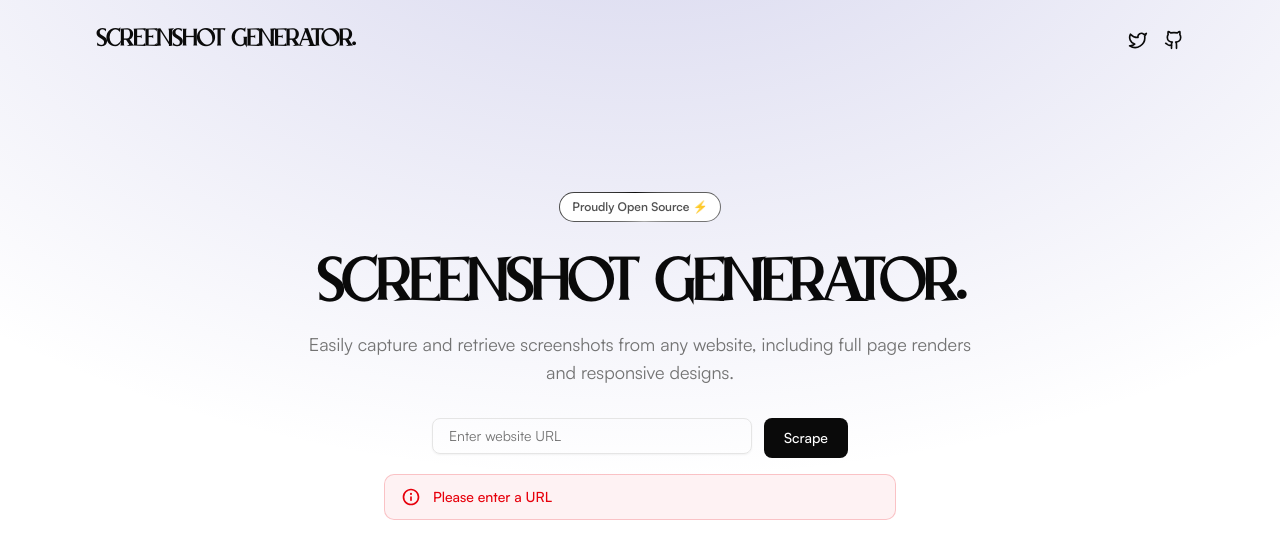
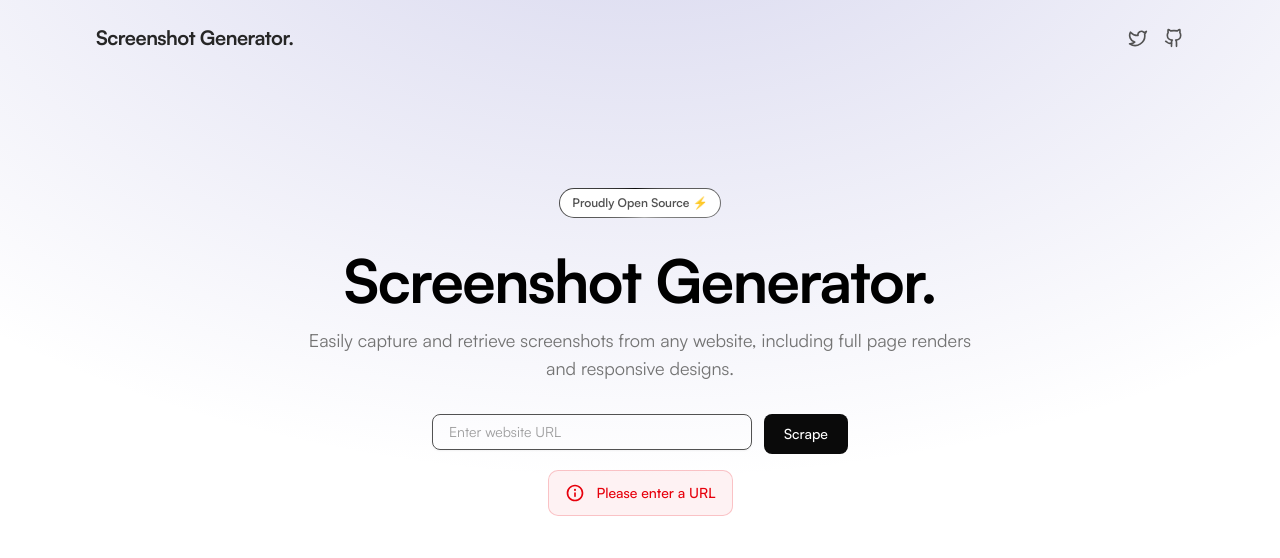
Before and after one commit to drealdumore/screenshotter, a Next.js app: page / in a window 1280 px wide. Both pictures are taken after a click on the button "Scrape". Shown: the top 558 px of the page. Built offline with nearby package versions, Linux system fonts and the light colour scheme.

Commit message:
fix(ui): center error message with max width for better desktop layout

```diff
--- a/app/globals.css
+++ b/app/globals.css
@@ -8,7 +8,6 @@
   --color-foreground: var(--foreground);
   --font-sans: var(--font-satoshi);
   --font-mono: var(--font-satoshi);
-  --font-heading: var(--font-bodar);
   --color-sidebar-ring: var(--sidebar-ring);
   --color-sidebar-border: var(--sidebar-border);
   --color-sidebar-accent-foreground: var(--sidebar-accent-foreground);
@@ -118,9 +117,9 @@
     @apply border-border outline-ring/50;
   }
   body {
-    @apply bg-background text-foreground font-sans;
+    @apply bg-background text-neutral-700;
   }
   h1, h2, h3, h4, h5, h6 {
-    font-family: var(--font-bodar), var(--font-satoshi), system-ui, sans-serif;
+    font-family: var(--font-satoshi), system-ui, sans-serif;
   }
 }
--- a/app/layout.tsx
+++ b/app/layout.tsx
@@ -9,11 +9,6 @@ const satoshi = localFont({
   display: "swap",
 });
 
-const bodar = localFont({
-  src: "../public/bodar.otf",
-  variable: "--font-bodar",
-  display: "swap",
-});
 
 export const metadata: Metadata = {
   title: "Screenshot Generator",
@@ -28,7 +23,7 @@ export default function RootLayout({
   return (
     <html lang="en">
       <body
-        className={`${satoshi.variable} ${bodar.variable} font-sans antialiased`}
+        className={`${satoshi.variable} antialiased`}
       >
         <ThemeProvider attribute="class" defaultTheme="system" enableSystem>
           {children}
--- a/app/page.tsx
+++ b/app/page.tsx
@@ -114,7 +114,7 @@ const ScreenshotGenerator = () => {
         <div className="mx-auto max-w-6xl px-4 py-6 sm:px-6 lg:px-8">
           <div className="flex items-center justify-between">
             <motion.h1
-              className="text-2xl font-bold tracking-tight text-foreground font-[family-name:var(--font-bodar)]"
+              className="text-xl font-bold tracking-tight text-neutral-800"
               initial={{ opacity: 0, x: -20 }}
               animate={{ opacity: 1, x: 0 }}
               transition={{ duration: 0.6, delay: 0.1 }}
@@ -122,7 +122,7 @@ const ScreenshotGenerator = () => {
               Screenshot Generator.
             </motion.h1>
             <motion.div
-              className="flex items-center gap-4"
+              className="flex items-center gap-4 text-neutral-600"
               initial={{ opacity: 0, x: 20 }}
               animate={{ opacity: 1, x: 0 }}
               transition={{ duration: 0.6, delay: 0.2 }}
@@ -164,7 +164,7 @@ const ScreenshotGenerator = () => {
                 animate={{ opacity: 1, y: 0 }}
                 transition={{ duration: 0.4, delay: 0.1 }}
               >
-              <h2 className="text-2xl font-semibold text-foreground font-[family-name:var(--font-bodar)]">
+                <h2 className="text-2xl font-semibold ">
                   Screenshot Preview
                 </h2>
                 <motion.div
@@ -264,7 +264,7 @@ const ScreenshotGenerator = () => {
                 transition={{ duration: 0.6, delay: 0.3 }}
               >
                 <motion.h2
-                  className="text-5xl font-bold tracking-tight text-foreground sm:text-6xl font-[family-name:var(--font-bodar)]"
+                  className="text-5xl font-bold tracking-tight text-black sm:text-6xl "
                   initial={{ opacity: 0, y: 20 }}
                   animate={{ opacity: 1, y: 0 }}
                   transition={{ duration: 0.6, delay: 0.4 }}
@@ -294,14 +294,14 @@ const ScreenshotGenerator = () => {
                   animate={{ opacity: 1, scale: 1 }}
                   transition={{ duration: 0.5, delay: 0.7 }}
                 >
-                  <Input
+                  <input
                     type="url"
                     value={url}
                     onChange={handleInputChange}
                     onKeyPress={handleKeyPress}
                     placeholder="Enter website URL"
                     disabled={loading}
-                    className="w-80 px-4 py-3 text-base transition-all duration-200 focus:scale-105 font-[family-name:var(--font-satoshi)]"
+                    className=" h-9 min-w-0 rounded-md bg-transparent shadow-xs outline-none disabled:pointer-events-none disabled:cursor-not-allowed disabled:opacity-50 md:text-sm focus-visible:border-ring focus-visible:ring-ring/50 focus-visible:ring-[3px] w-80 px-4 py-3 text-base transition-all duration-200 focus:scale-105 font-[family-name:var(--font-satoshi)] border-neutral-600 border"
                   />
                   <Button
                     onClick={handleGenerateScreenshot}
@@ -327,8 +327,11 @@ const ScreenshotGenerator = () => {
                       animate={{ opacity: 1, y: 0, scale: 1 }}
                       exit={{ opacity: 0, y: -10, scale: 0.95 }}
                       transition={{ duration: 0.3 }}
+                      className="flex justify-center"
                     >
+                      <div className="max-w-md">
                         <ErrorMessage message={error} />
+                      </div>
                     </motion.div>
                   )}
                 </AnimatePresence>
--- a/components/ui/copy-button.tsx
+++ b/components/ui/copy-button.tsx
@@ -3,7 +3,6 @@
 import * as React from "react";
 import { AnimatePresence, motion } from "framer-motion";
 import { CheckIcon, CopyIcon } from "lucide-react";
-import { Button, type ButtonProps } from "@/components/ui/button";
 
 interface CopyButtonProps extends Omit<ButtonProps, 'onClick'> {
   content: string;
@@ -46,10 +45,9 @@ export function CopyButton({
   );
 
   return (
-    <Button
-      variant={variant}
-      size={size}
-      className={className}
+    <button
+      type="button"
+      className="inline-flex items-center justify-center whitespace-nowrap text-sm font-medium transition-all disabled:pointer-events-none disabled:opacity-50 [&_svg]:pointer-events-none [&_svg:not([class*='size-'])]:size-4 shrink-0 [&_svg]:shrink-0 outline-none focus-visible:border-ring focus-visible:ring-ring/50 focus-visible:ring-[3px] aria-invalid:ring-destructive/20 dark:aria-invalid:ring-destructive/40 aria-invalid:border-destructive border shadow-xs hover:bg-accent hover:text-accent-foreground dark:bg-input/30 dark:border-input dark:hover:bg-input/50 h-8 rounded-md px-3 has-[>svg]:px-2.5 gap-2 bg-transparent"
       onClick={handleCopy}
       {...props}
     >
@@ -66,6 +64,6 @@ export function CopyButton({
           {isCopied ? "Copied!" : "Copy"}
         </motion.span>
       </AnimatePresence>
-    </Button>
+    </button>
   );
 }
```
Also changed, not shown: public/bodar.otf (deleted). Lines whose indentation alone changed are shown as unchanged.
